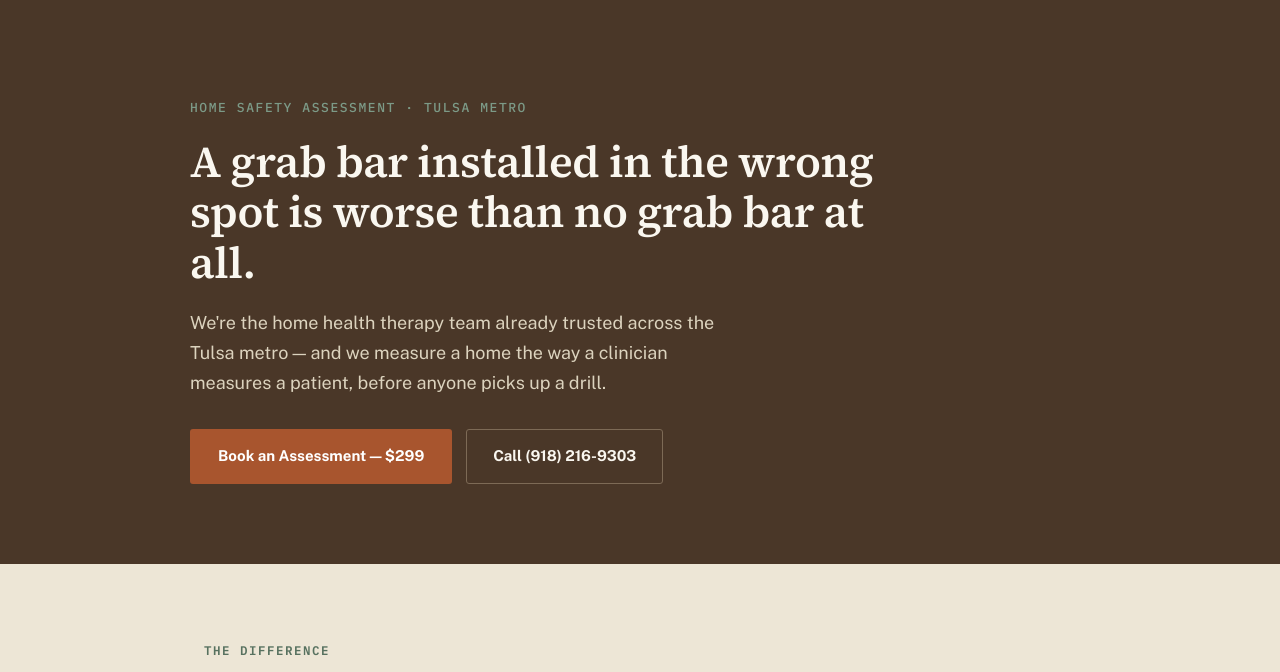
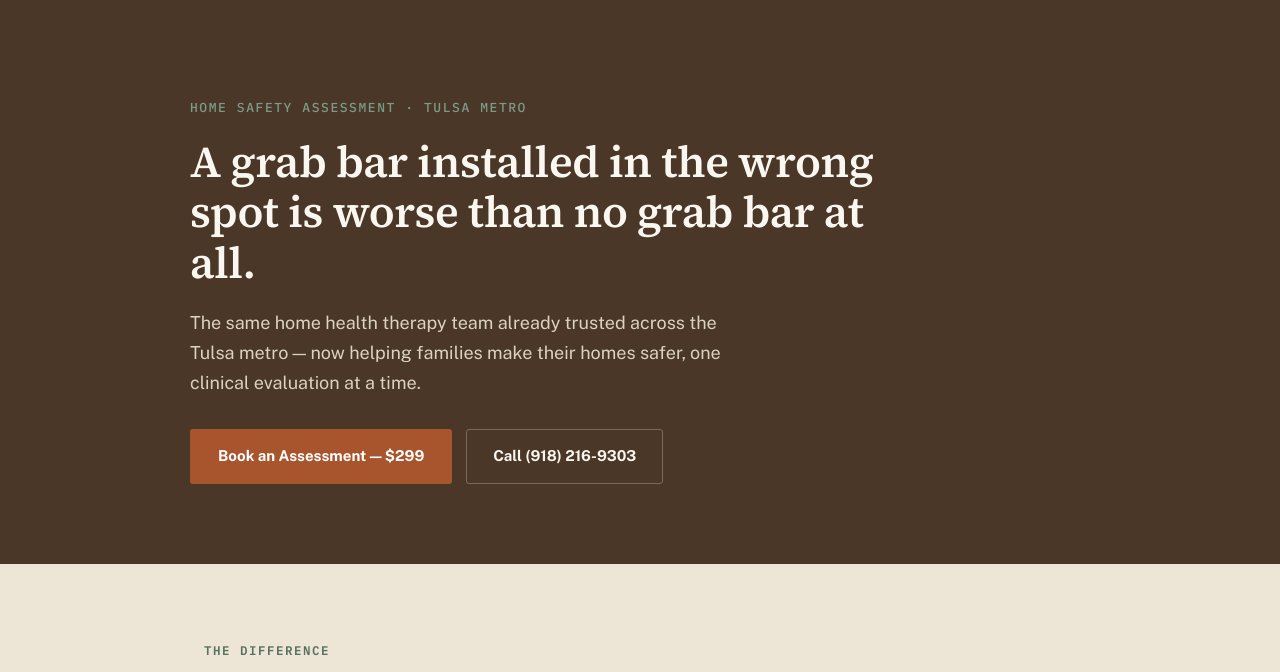
Before and after one commit to metromobilehc-beep/aging, a plain HTML site: page aging-in-place.html in a window 1280 px wide. Shown: the part 94-766 px from the top of the page. Drawn offline with nearby package versions, Linux system fonts and the light colour scheme.

Commit message:
Add files via upload

```diff
--- a/aging-in-place.html
+++ b/aging-in-place.html
@@ -215,7 +215,7 @@
   <div class="hero-inner">
     <div class="eyebrow">Home Safety Assessment · Tulsa Metro</div>
     <h1>A grab bar installed in the wrong spot is worse than no grab bar at all.</h1>
-    <p>We're the home health therapy team already trusted across the Tulsa metro — and we measure a home the way a clinician measures a patient, before anyone picks up a drill.</p>
+    <p>The same home health therapy team already trusted across the Tulsa metro — now helping families make their homes safer, one clinical evaluation at a time.</p>
     <div class="hero-ctas">
       <a class="btn" href="#referral">Book an Assessment — $299</a>
       <a class="btn-outline" href="tel:9182169303">Call (918) 216-9303</a>
```
